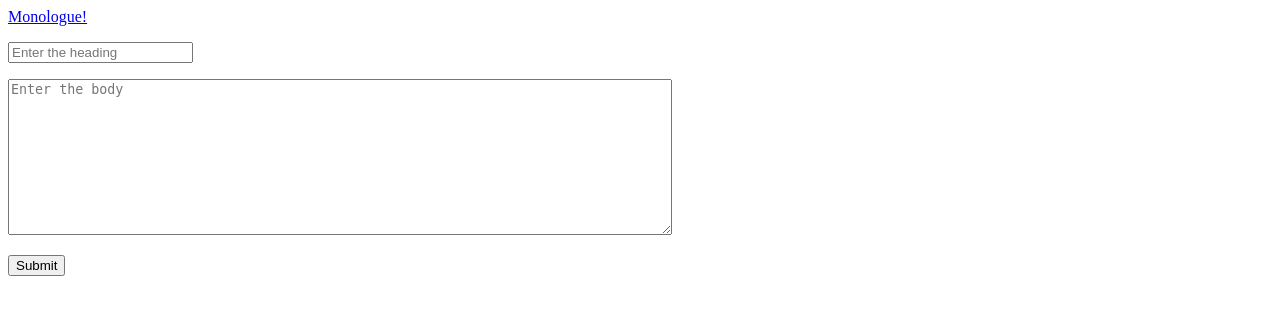
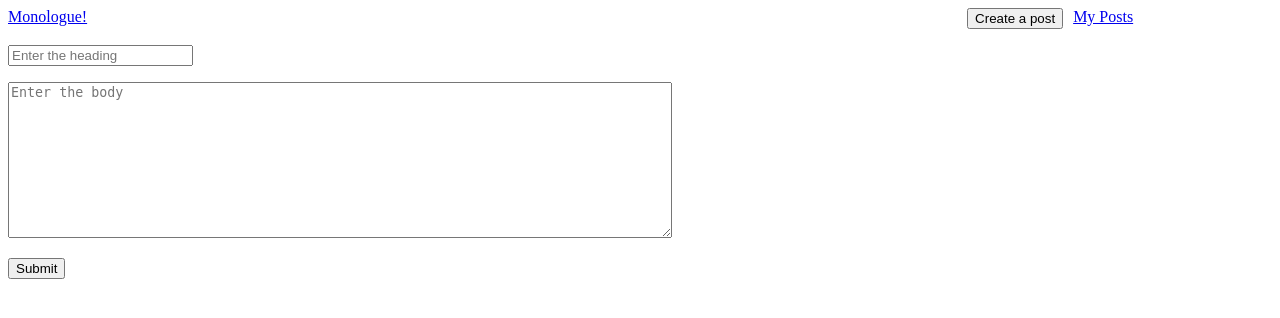
Before and after one commit to AntiMmD/DeepTalk, a Django app: page /posts/new in a window 1280 px wide. Shown: the top 318 px of the page. Run offline with Django 5.2, Linux system fonts and the light colour scheme; the visitor is signed in with stand-in values (Sample User, id 1).

Commit message:
Refactor top-bar into _base.html for shared layout

```diff
--- a/Blog/settings.py
+++ b/Blog/settings.py
@@ -116,7 +116,7 @@ USE_TZ = True
 # Static files (CSS, JavaScript, Images)
 # https://docs.djangoproject.com/en/5.2/howto/static-files/
 
-STATIC_URL = 'static/'
+STATIC_URL = '/static/'
 
 # Default primary key field type
 # https://docs.djangoproject.com/en/5.2/ref/settings/#default-auto-field
--- /dev/null
+++ b/posts/static/css/_base.css
@@ -0,0 +1,14 @@
+.top-bar {
+  display: flex;
+  /* border: 1px solid; */
+}
+
+#my_posts {
+  padding-left: 10px;
+}
+
+#create_post {
+  padding-left: 880px;
+}
+
+/*# sourceMappingURL=_base.css.map */
--- a/posts/templates/posts/_base.html
+++ b/posts/templates/posts/_base.html
@@ -4,12 +4,19 @@
     <meta charset="UTF-8">
     <meta name="viewport" content="width=device-width, initial-scale=1.0">
     <title>Monologue</title>
+    {% load static %}
+        <link rel="stylesheet" href="{% static 'css/_base.css' %}">
     {% block css%}
     {% endblock %}
 </head>
 <body>
     <div class="top-bar">
         <a href="{% url 'home' %}" id="home_redirect">Monologue!</a>
+        <a href="{% url 'posts:post_form' %}" id="create_post">
+            <button id="create_post_button">Create a post</button>
+        </a>
+
+        <a href="{% url 'posts:post_manager' %}" id="my_posts">My Posts</a>
         {% block topbar_right %}{% endblock %}
     </div>
     {% block body %}
```
Also changed, not shown: posts/scss/_base.scss (added, +13 -0 lines), posts/templates/posts/home.html (+0 -13 lines), 1 other file.
